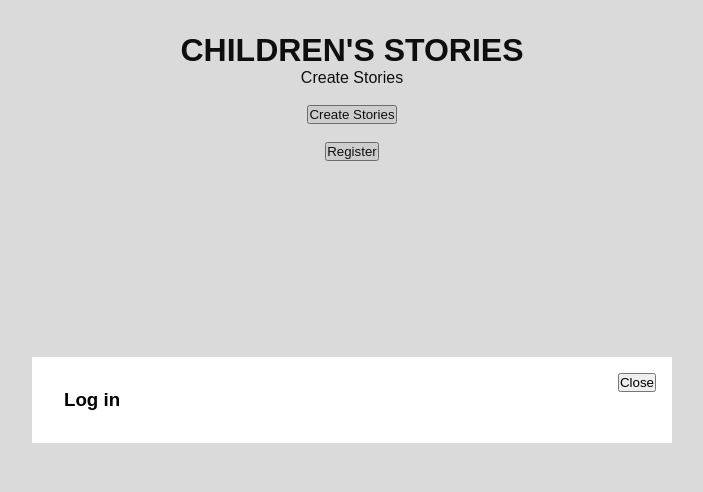
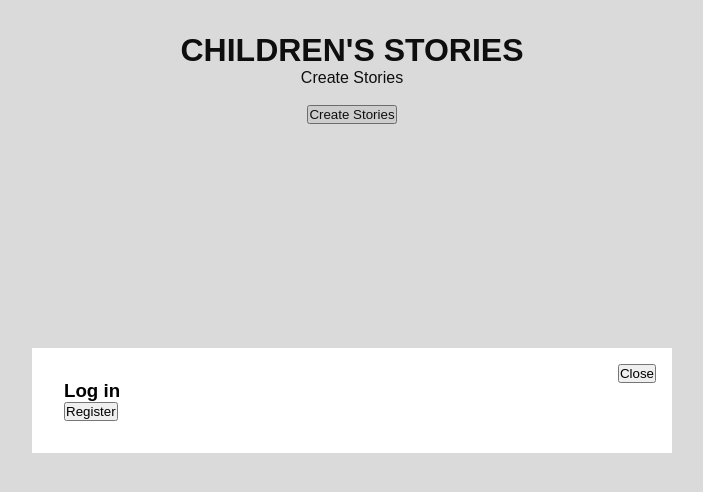
Before and after one commit to Technyen/FirstStories, a React (Create React App) app in the folder FrontEnd/: page / in a window 1280 px wide. Both pictures are taken after a click on the button "Create Stories". Shown: the top 492 px of the page, without its empty margins (288-991 px from the left). Built offline with nearby package versions, Linux system fonts and the light colour scheme.

Commit message:
pop with botton register

```diff
--- a/FrontEnd/src/App.js
+++ b/FrontEnd/src/App.js
@@ -2,6 +2,7 @@ import React from "react";
 import RegisterPop from "./Components/RegisterPop";
 import { useState } from "react";
 import { createUser } from "./Services/userService";
+
 
 
 
@@ -16,12 +17,14 @@ export default function App() {
         <br></br>
         <button onClick={() => setButtonPop(true)}>Create Stories</button>
         <br></br>
-        <button onClick={createUser}>Register</button>
+
 
       </main>
 
       <RegisterPop trigger={buttonPop} setTrigger={setButtonPop}>
         <h3>Log in</h3>
+      <button className='register-btn' onClick={createUser}>Register</button>
+
       </RegisterPop>
 
     </div>
--- a/FrontEnd/src/Components/RegisterPop.js
+++ b/FrontEnd/src/Components/RegisterPop.js
@@ -14,6 +14,7 @@ function RegisterPop(props) {
 
 
       </div>
+
     </div>
   ) : "";
 }
```
Also changed, not shown: 1 other file (tests, documents, lock files or other folders).
